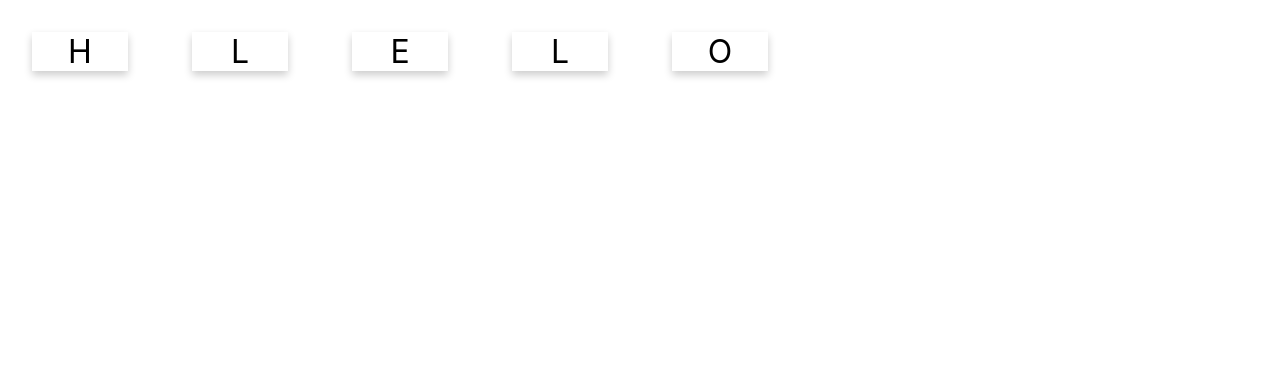
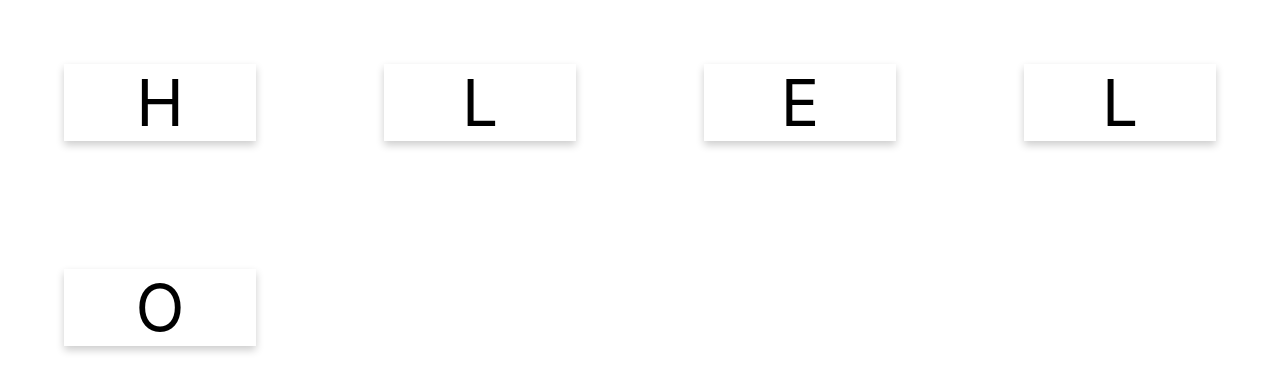
Before and after one commit to 6310110646/ReactLab, a React (Create React App) app: page / in a window 1280 px wide. Shown: the top 392 px of the page. Built offline with nearby package versions, Linux system fonts and the light colour scheme.

Commit message:
commmit1

```diff
--- a/src/App.css
+++ b/src/App.css
@@ -2,7 +2,7 @@
   display: inline-block;
   text-align: center;
   width: 3em;
-  font-size: 2em;
+  font-size: 4em;
   box-shadow: 0 4px 8px 0 rgba(0,0,0,0.2);
   margin: 1em;
   user-select: none;
```
Also changed, not shown: src/5commits.md (added, +1 -0 lines).
